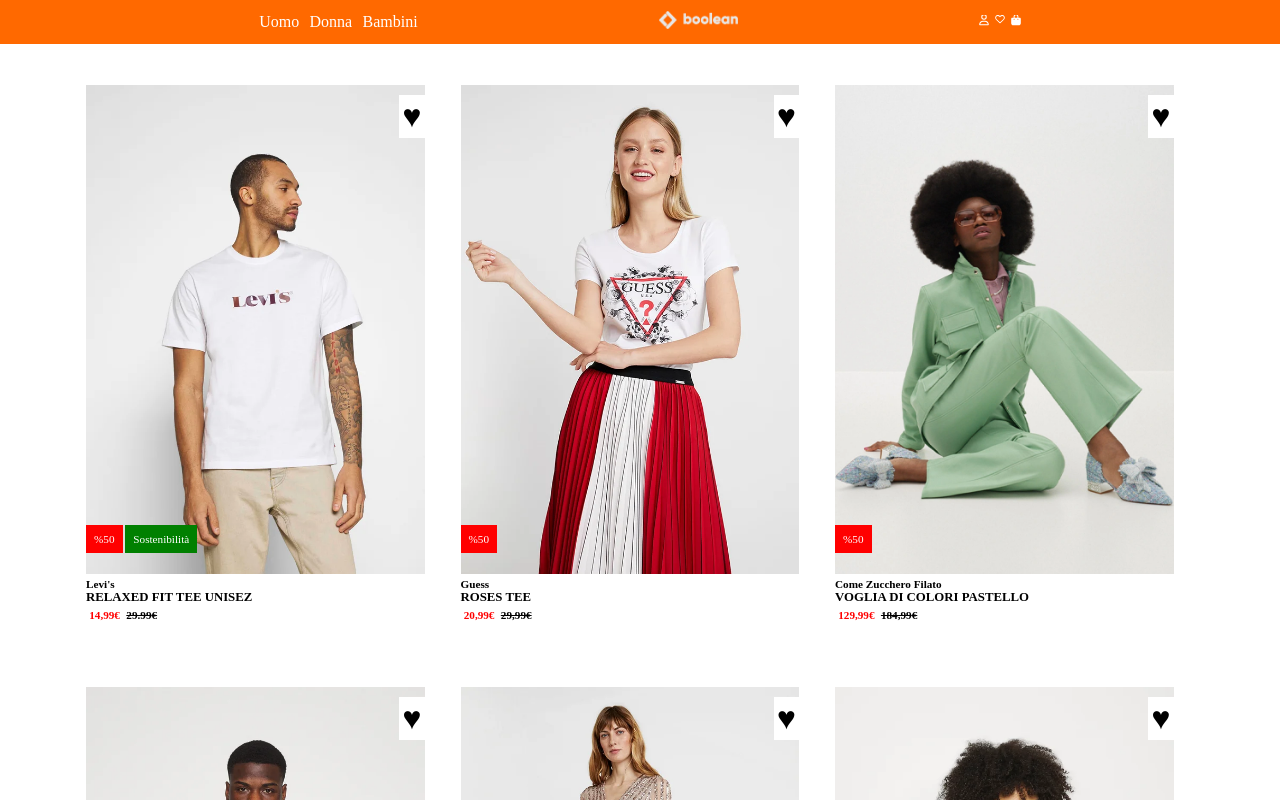
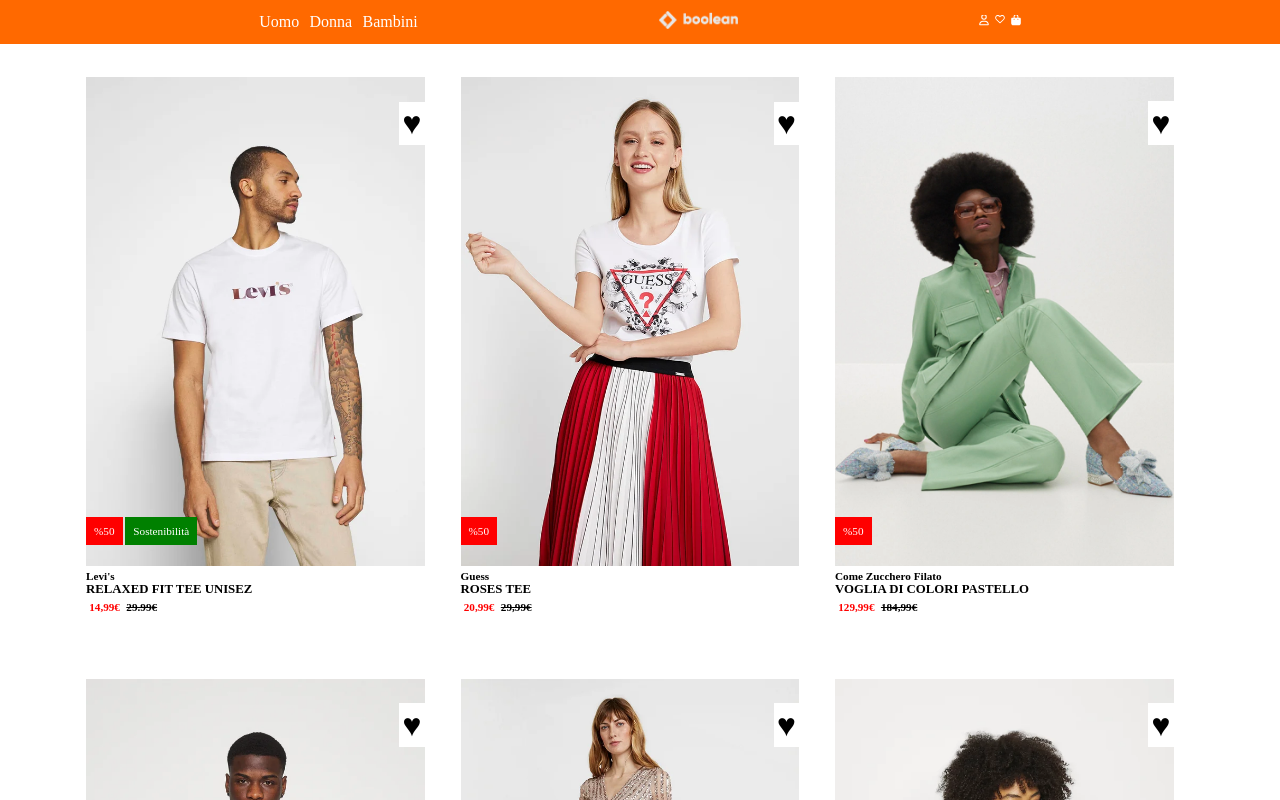
Before and after one commit to CatalanoLorenzo/html-css-boolando, a plain HTML site: page index.html in a window 1280 px wide. Shown: the top 800 px of the page. Drawn offline with Linux system fonts and the light colour scheme.

Commit message:
add position for fixed, chage height with valurs variabile delet width min

```diff
--- a/asset/css/style.css
+++ b/asset/css/style.css
@@ -82,12 +82,13 @@ li{
 /* header */
 header {
     position: fixed;
+    top: 0;
     width: 100%;
     z-index: 1;
 }
 
 .space {
-    height: 40px;
+    height: 2rem;
 }
 
 nav {
@@ -133,12 +134,12 @@ nav {
     max-width: 1140px;
     margin: 0 auto;
     padding: 1% 0%;
+
 }
 
 .card {
     display: inline-block;
     width: calc((100% / 12) * 3.9);
-    min-width: 144px;
     border-color: white;
     border-style: solid;
     border-width: 2rem 1rem;
@@ -151,7 +152,7 @@ nav {
 .heart {
     position: absolute;
     right: 0;
-    top: 10px;
+    top: 5%;
     background-color: white;
     padding: 0.2rem;
     font-size: 2rem;
```
